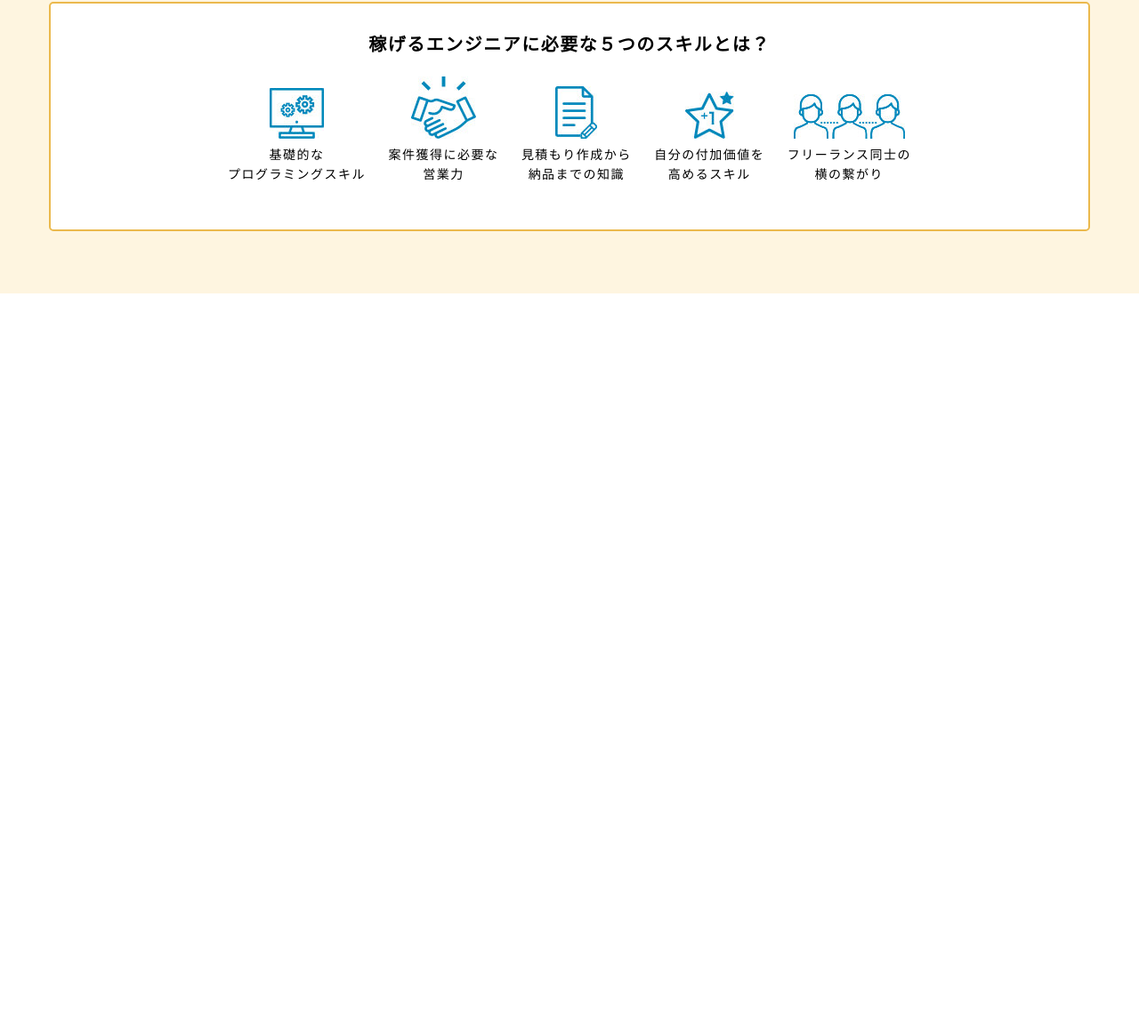
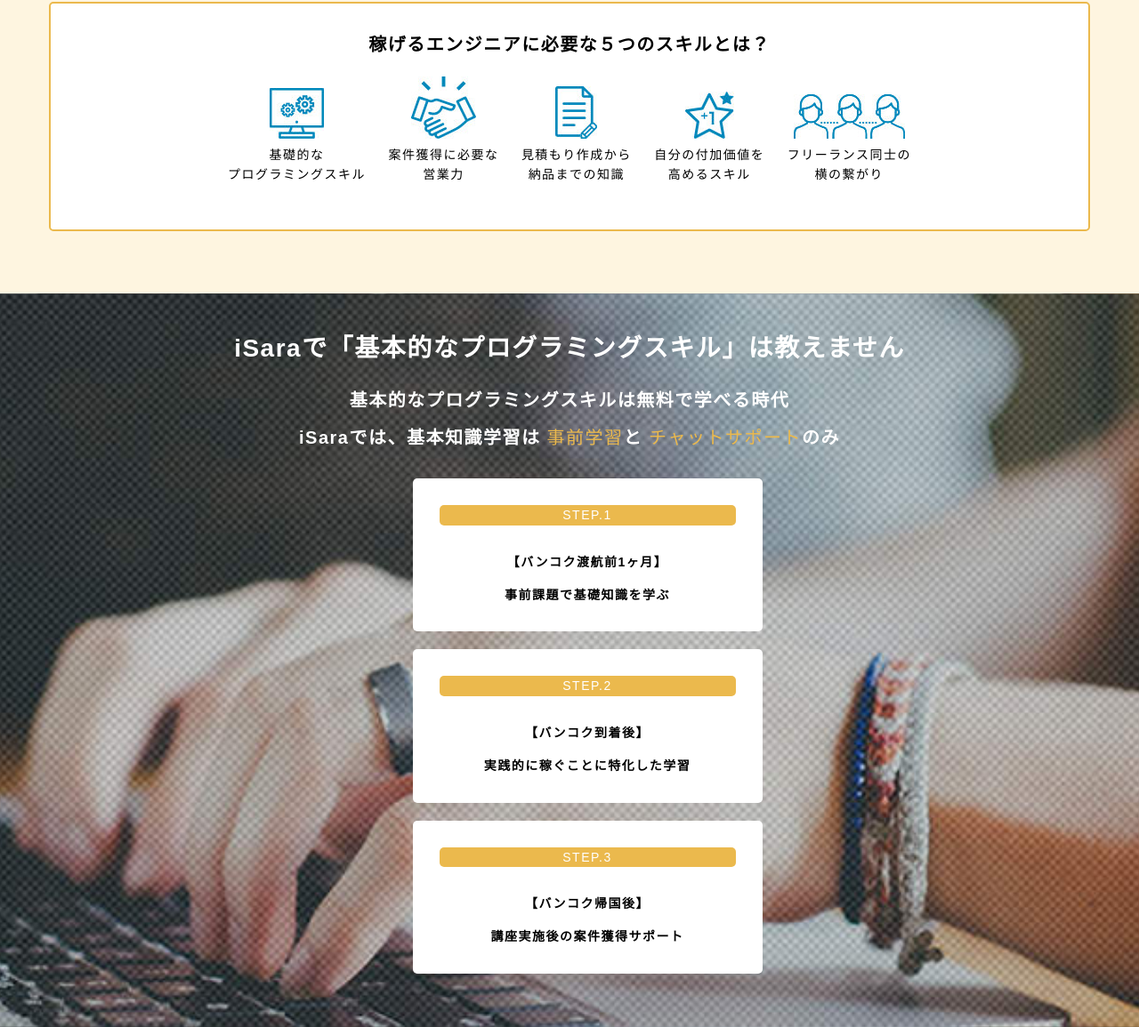
Before and after one commit to masa2205/site-clone-2, a plain HTML site: page index.html in a window 1280 px wide. Shown: the part 2000-3155 px from the top of the page at 89% size. Before the commit the page ends 2330 px from the top, so only its background shows below. Drawn offline with Linux system fonts and the light colour scheme.

Commit message:
div-4 edit

```diff
--- a/index.html
+++ b/index.html
@@ -188,5 +188,41 @@
             </div>
         </div>
     </div>
+
+    <!-- aboutsecond -->
+
+    <div class="aboutsecond">
+        <h2 class="txtl">iSaraで「基本的なプログラミングスキル」は教えません</h2>
+        <p class="txtm">基本的なプログラミングスキルは無料で学べる時代</p>
+        <p class="txtm">iSaraでは、基本知識学習は
+            <span class="yellowtxt">事前学習</span>と
+            <span class="yellowtxt">チャットサポート</span>のみ
+        </p>
+        <div class="container">
+            <div class="row">
+                <div class="sidebox col-md-4">
+                    <p class="step txts">STEP.1</p>
+                    <div class="sidecontents">
+                        <p class="txtxs">【バンコク渡航前1ヶ月】</p>
+                        <p class="txts">事前課題で基礎知識を学ぶ</p>
+                    </div>
+                </div>
+                <div class="sidebox col-md-4">
+                    <p class="step txts">STEP.2</p>
+                    <div class="sidecontents">
+                        <p class="txtxs">【バンコク到着後】</p>
+                        <p class="txts">実践的に稼ぐことに特化した学習</p>
+                    </div>
+                </div>
+                <div class="sidebox col-md-4">
+                    <p class="step txts">STEP.3</p>
+                    <div class="sidecontents">
+                        <p class="txtxs">【バンコク帰国後】</p>
+                        <p class="txts">講座実施後の案件獲得サポート</p>
+                    </div>
+                </div>
+            </div>
+        </div>
+    </div>
 </body>
 </html>
--- a/style.css
+++ b/style.css
@@ -309,3 +309,57 @@
     padding: 10px;
     display: inline-block;
 }
+
+/* aboutsecond */
+
+.aboutsecond {
+    background-image: url(images/aboutsecondbg.jpg);
+    background-size: cover;
+    background-position: center;
+    text-align: center;
+    padding: 40px 0;
+}
+
+.aboutsecond h2 {
+    color: #fff;
+    margin-bottom: 20px;
+
+}
+
+.aboutsecond p {
+    color: #fff;
+
+}
+
+.yellowtxt {
+    color: #ebb94d;
+    font-size: 20px;
+}
+
+.container {
+    margin-top: 30px;
+}
+
+.sidebox {
+    padding: 30px 30px 20px;
+    background-color: #fff;
+    border-radius: 5px;
+    width: 30%;
+    margin: 0 20px 20px !important;
+    position: relative;
+    left: 35%;
+}
+
+.step {
+    background-color: #ebb94d;
+    border-radius: 5px;
+}
+
+.sidecontents .txtxs {
+    margin: 30px 0 15px;
+}
+
+.sidecontents p {
+    color: #000000;
+    font-weight: 600;
+}
```
